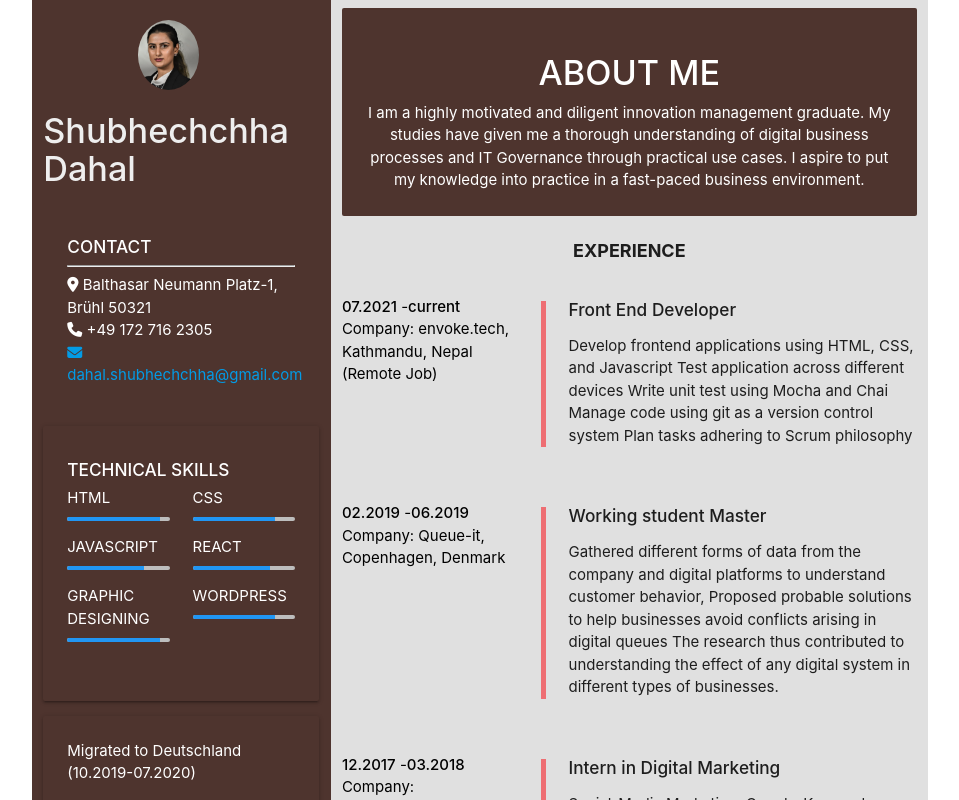
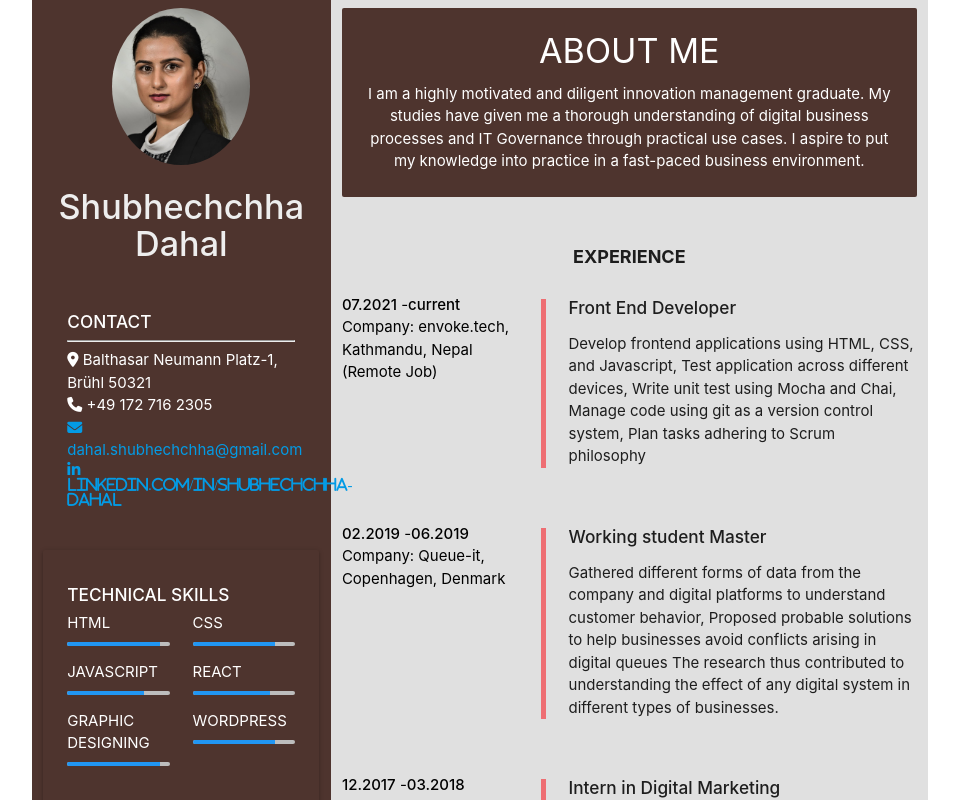
Before and after one commit to Shubhechchha/cv, a React (Create React App) app: page / in a window 1280 px wide. Shown: the top 800 px of the page, without its empty margins (160-1119 px from the left). Built offline with nearby package versions, Linux system fonts and the light colour scheme.

Commit message:
Alignment changes

```diff
--- a/package.json
+++ b/package.json
@@ -2,6 +2,7 @@
   "name": "portfolio",
   "version": "0.1.0",
   "private": true,
+  "homepage": ".",
   "dependencies": {
     "@material-ui/core": "^4.12.3",
     "@material-ui/icons": "^4.11.2",
--- a/src/App.css
+++ b/src/App.css
@@ -29,16 +29,16 @@
 }
 
 .mt-bottom {
-    margin-bottom: 10px;
-
+    margin-top: 0px;
 }
 
 .sub_title {
-    margin: 25px 0 20px 0;
+    margin: 50px 0 12px 0;
     text-align: center;
     font-weight: bolder;
     font-size: larger;
 }
+
 
 .card-courses {
     width: -moz-fit-content;
@@ -46,21 +46,9 @@
     color: white;
 }
 
-.card-courses-content {
-    justify-content: center;
-}
 
 .card-image {
    border-radius: 400%;
    max-width: 50%;
-   margin: 20px 120px 15px 95px;
+   margin: auto;
 }
-
-.valign-wrapper {
-	display: -webkit-flex;
-	display: -ms-flexbox;
-	display: flex;
-	-webkit-align-items: center;
-	-ms-flex-align: center;
-	align-items: center;
-}
--- a/src/components/About.js
+++ b/src/components/About.js
@@ -1,16 +1,18 @@
 import React from 'react';
+import '../App.css';
+
 
 const About = () => {
   return (
   <div>
-    <div className='card z-depth-0 hide-on-med-and-down pt brown darken-3'>
+    <div className='card z-depth-0 hide-on-med-and-down pt brown darken-3 '>
       <div className='card-content white-text center social'>
         <h4 className='mt-bottom'>
-        <strong>
+
           ABOUT ME
-        </strong>
+
         </h4>
-        <p className='white-text'>I am a highly motivated and diligent innovation management graduate.
+        <p className='white-text'>  I am a highly motivated and diligent innovation management graduate.
         My studies have given me a thorough understanding of digital business processes and IT Governance through practical use cases.
         I aspire to put my knowledge into practice in a fast-paced business environment.</p>
        </div>
--- a/src/components/Contact.js
+++ b/src/components/Contact.js
@@ -13,14 +13,25 @@ const Contact = () => {
         <p className="white-text text-lighten-3 pt">
         <i className="fas fa-map-marker-alt"></i> Balthasar Neumann Platz-1, Brühl 50321
         </p>
+
         <p className="white-text text-lighten-3 pt">
         <i className="fa-solid fa-phone"></i> +49 172 716 2305
-        <br/>
+        </p>
+
+        <p>
         <a href="https://gmail.com" mailto="dahal.shubhechchha@gmail.com" target='blank'>
         <i className="fa-solid fa-envelope"></i> dahal.shubhechchha@gmail.com
         </a>
+        </p>
 
+        <p className="white-text text-lighten-3 pt">
+        <a href="https://linkedin.com" target= "blank">
+        <i className="fab fa-linkedin-in"> linkedin.com/in/shubhechchha-dahal</i>
+        </a>
         </p>
+
+
+
 
 
     </div>
--- a/src/components/Education.js
+++ b/src/components/Education.js
@@ -59,7 +59,7 @@ const educationData = [
     <div>
 
         <div className='card-content'>
-          <h6 className='sub_title'>EDUCATIONS</h6>
+          <h4 className='sub_title'>EDUCATIONS</h4>
           <table className='stripped'>
             <thead>
               <tr>
--- a/src/components/Experience.js
+++ b/src/components/Experience.js
@@ -6,7 +6,7 @@ const Experience = () => {
     <div>
 
       <div className='card-content'>
-        <h6 className='sub_title'>EXPERIENCE</h6>
+        <h4 className='sub_title'>EXPERIENCE</h4>
         <div className='row'>
           <div className='col s12 m4 l4 xl4'>
             <p className='year_exp black-text'>
@@ -20,10 +20,10 @@ const Experience = () => {
               <h6 className='no-pad mt-bottom'>
                 <strong>Front End Developer</strong>
               </h6>
-              <p>Develop frontend applications using HTML, CSS, and Javascript
-                Test application across different devices
-                Write unit test using Mocha and Chai
-                Manage code using git as a version control system
+              <p>Develop frontend applications using HTML, CSS, and Javascript,
+                Test application across different devices,
+                Write unit test using Mocha and Chai,
+                Manage code using git as a version control system,
                 Plan tasks adhering to Scrum philosophy
               </p>
             </blockquote>
--- a/src/components/Home.js
+++ b/src/components/Home.js
@@ -21,7 +21,6 @@ const Home = () => {
 
 
                  <div className='col s12 m12 l8 grey lighten-2 sameHeight_child '>
-
                     <About/>
                     <Experience />
                     <Education />
--- a/src/components/Profile.js
+++ b/src/components/Profile.js
@@ -7,25 +7,23 @@ const Profile = () => {
 		<div>
 
 		<div className='card brown darken-3 z-depth-0'>
-		<div className="card-image circle waves-effect waves-block waves-light">
+		<div className="card-image circle waves-effect waves-block waves-light  ">
 		<img className='activator' src={ImgProfile} alt='Shubhechchha Dahal' />
 		</div>
-		<h4 className='grey-text text-lighten-3'>
+		<h4 className='grey-text text-lighten-3 center-align'>
             		<strong>Shubhechchha Dahal</strong>
   					</h4>
-
-
 				</div>
 
 
-					<div className='card z-depth-0 brown darken-3 hide-on-large-only'>
+					<div className='card z-depth-1 grey lighten-1 hide-on-large-only'>
       					<div className='card-content center social'>
        						 <h4 className='mt-bottom'>
         				<strong>
           					ABOUT ME
         				</strong>
         				</h4>
-        				<p className='grey-text'>I am a highly motivated and diligent innovation management graduate.
+        				<p className='black-text'>I am a highly motivated and diligent innovation management graduate.
        						 My studies have given me a thorough understanding of digital business processes and IT Governance through practical use cases.
         						I aspire to put my knowledge into practice in a fast-paced business environment.</p>
        </div>
--- a/src/index.js
+++ b/src/index.js
@@ -1,12 +1,12 @@
 import React from 'react';
 import ReactDOM from 'react-dom';
 import App from './App';
-import { BrowserRouter } from 'react-router-dom';
+import { HashRouter } from 'react-router-dom';
 
 
 ReactDOM.render(
-    <BrowserRouter>
+    <HashRouter>
       <App />
-    </BrowserRouter>,
+    </HashRouter>,
   document.getElementById('root')
 );
```
